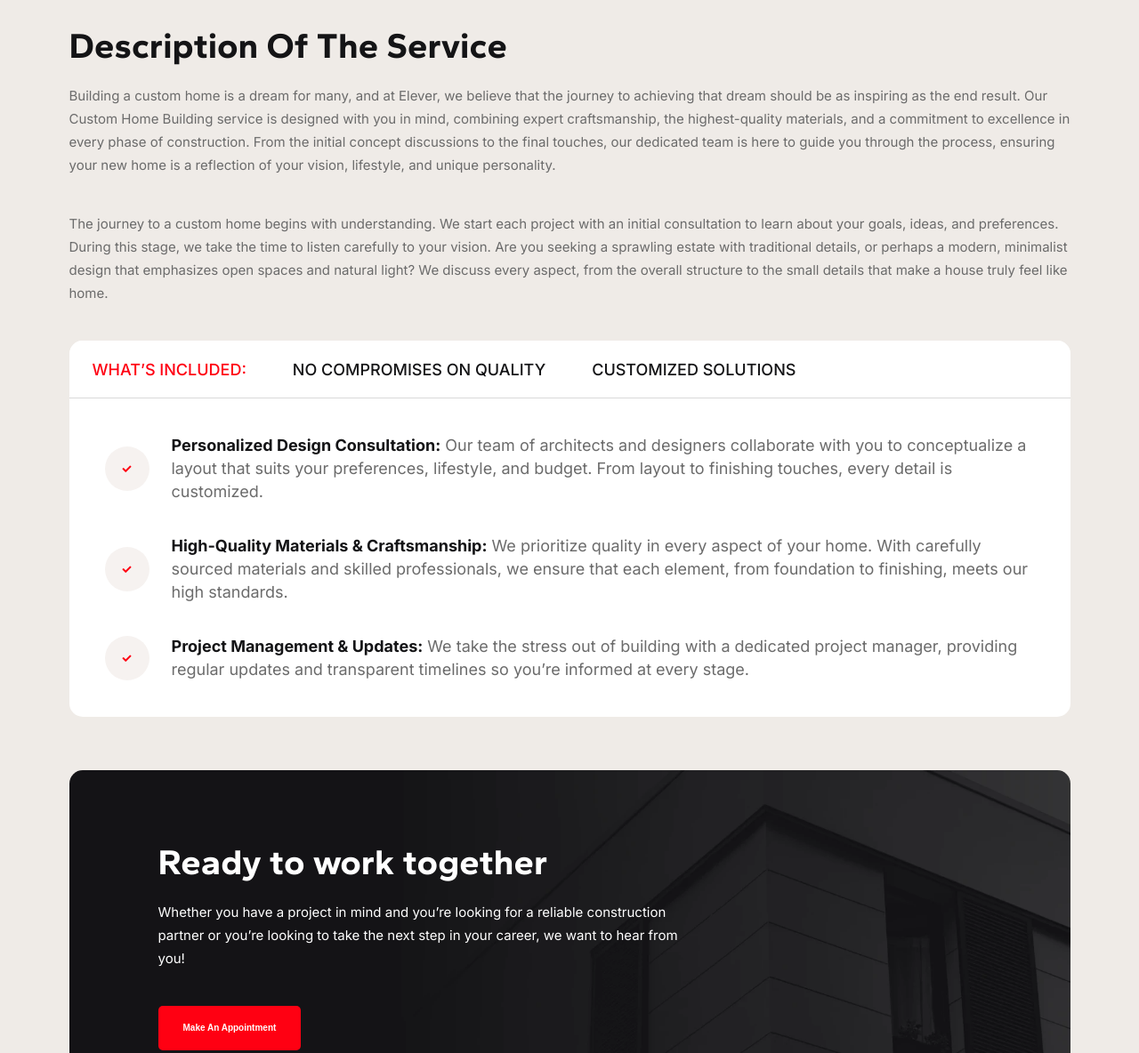
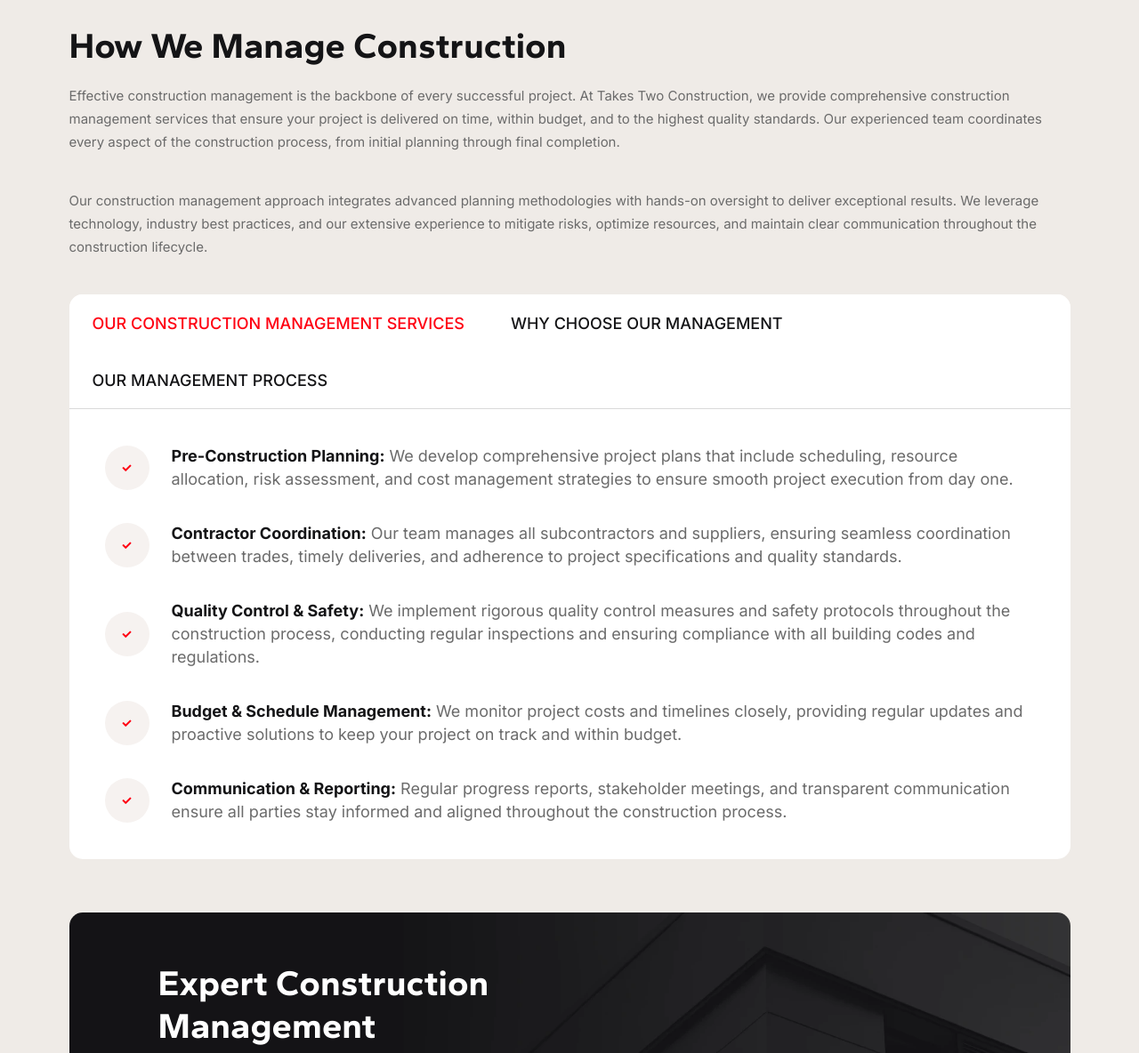
Before and after one commit to sinclair-t/TTC-Main, a website: page Construction-management.html in a window 1280 px wide. Shown: the part 1125-2309 px from the top of the page at 89% size. Drawn offline with Linux system fonts and the light colour scheme; some packages are replaced by stand-ins of ours.

Commit message:
Updated Construction-management.html

```diff
--- a/Construction-management.html
+++ b/Construction-management.html
@@ -56,8 +56,6 @@
                                     <span>Follow Us On:</span>
                                     <ul>
                                         <li><a href="index.html#"><i class="fa-brands fa-facebook-f"></i></a></li>
-                                        <li><a href="index.html#"><i class="fa-brands fa-twitter"></i></a></li>
-                                        <li><a href="index.html#"><i class="fa-brands fa-whatsapp"></i></a></li>
                                         <li><a href="index.html#"><i class="fa-brands fa-linkedin-in"></i></a></li>
                                     </ul>
                                 </div>
@@ -288,16 +286,6 @@
                             </li>
                             <li>
                                 <a href="index.html#">
-                                    <i class="fa-brands fa-twitter"></i>
-                                </a>
-                            </li>
-                            <li>
-                                <a href="index.html#">
-                                    <i class="fa-brands fa-youtube"></i>
-                                </a>
-                            </li>
-                            <li>
-                                <a href="index.html#">
                                     <i class="fa-brands fa-linkedin-in"></i>
                                 </a>
                             </li>
@@ -316,14 +304,11 @@
                     <div class="breadcrumb-area-inner">
                         <span class="water-text">Details</span>
                         <h1 class="title">
-
-                            Residential Construction to virtual design and construction, we
-                            offe.
-
+                            Construction Management
                         </h1>
                         <div class="nav-area-navigation">
                             <a href="index.html#">home</a>
-                            <a class="current" href="index.html#">Service Details</a>
+                            <a class="current" href="index.html#">Our Approach</a>
                         </div>
                     </div>
                 </div>
@@ -341,41 +326,29 @@
                         <img src="assets/images/service/17.webp" alt="service">
                     </div>
                     <div class="service-details-inner-area-wrapper">
-                        <h4 class="title">Description Of The Service</h4>
+                        <h4 class="title">How We Manage Construction</h4>
                         <p class="disc">
-                            Building a custom home is a dream for many, and at Elever, we believe that the journey to
-                            achieving that dream should be as inspiring as the end result. Our Custom Home Building
-                            service is designed with you in mind, combining expert craftsmanship, the highest-quality
-                            materials, and a commitment to excellence in every phase of construction. From the initial
-                            concept discussions to the final touches, our dedicated team is here to guide you through
-                            the process, ensuring your new home is a reflection of your vision, lifestyle, and unique
-                            personality.
-
+                            Effective construction management is the backbone of every successful project. At Takes Two Construction, we provide comprehensive construction management services that ensure your project is delivered on time, within budget, and to the highest quality standards. Our experienced team coordinates every aspect of the construction process, from initial planning through final completion.
                         </p>
                         <p class="disc">
-                            The journey to a custom home begins with understanding. We start each project with an
-                            initial consultation to learn about your goals, ideas, and preferences. During this stage,
-                            we take the time to listen carefully to your vision. Are you seeking a sprawling estate with
-                            traditional details, or perhaps a modern, minimalist design that emphasizes open spaces and
-                            natural light? We discuss every aspect, from the overall structure to the small details that
-                            make a house truly feel like home.
+                            Our construction management approach integrates advanced planning methodologies with hands-on oversight to deliver exceptional results. We leverage technology, industry best practices, and our extensive experience to mitigate risks, optimize resources, and maintain clear communication throughout the construction lifecycle.
                         </p>
                         <div class="service-main-wrapper-tabs">
                             <ul class="nav nav-tabs" id="myTab" role="tablist">
                                 <li class="nav-item" role="presentation">
                                     <button class="nav-link active" id="home-tab" data-bs-toggle="tab"
                                         data-bs-target="#home" type="button" role="tab" aria-controls="home"
-                                        aria-selected="true">What’s Included:</button>
+                                        aria-selected="true">Our Construction Management Services</button>
                                 </li>
                                 <li class="nav-item" role="presentation">
                                     <button class="nav-link" id="profile-tab" data-bs-toggle="tab"
                                         data-bs-target="#profile" type="button" role="tab" aria-controls="profile"
-                                        aria-selected="false">No Compromises on Quality</button>
+                                        aria-selected="false">Why Choose Our Management</button>
                                 </li>
                                 <li class="nav-item" role="presentation">
                                     <button class="nav-link" id="contact-tab" data-bs-toggle="tab"
                                         data-bs-target="#contact" type="button" role="tab" aria-controls="contact"
-                                        aria-selected="false">Customized Solutions</button>
+                                        aria-selected="false">Our Management Process</button>
                                 </li>
                             </ul>
                             <div class="tab-content" id="myTabContent">
@@ -387,12 +360,7 @@
                                                 <i class="fa-solid fa-check"></i>
                                             </div>
                                             <div class="inner-content">
-                                                <b>Personalized Design Consultation:</b> Our team of architects and
-                                                designers
-                                                collaborate with you to conceptualize a layout that suits your
-                                                preferences,
-                                                lifestyle, and budget. From layout to finishing touches, every detail is
-                                                customized.
+                                                <b>Pre-Construction Planning:</b> We develop comprehensive project plans that include scheduling, resource allocation, risk assessment, and cost management strategies to ensure smooth project execution from day one.
                                             </div>
                                         </div>
                                         <div class="single">
@@ -400,10 +368,7 @@
                                                 <i class="fa-solid fa-check"></i>
                                             </div>
                                             <div class="inner-content">
-                                                <b>High-Quality Materials & Craftsmanship:</b> We prioritize quality in
-                                                every aspect of your home. With carefully sourced materials and skilled
-                                                professionals, we ensure that each element, from foundation to
-                                                finishing, meets our high standards.
+                                                <b>Contractor Coordination:</b> Our team manages all subcontractors and suppliers, ensuring seamless coordination between trades, timely deliveries, and adherence to project specifications and quality standards.
                                             </div>
                                         </div>
                                         <div class="single">
@@ -411,9 +376,23 @@
                                                 <i class="fa-solid fa-check"></i>
                                             </div>
                                             <div class="inner-content">
-                                                <b>Project Management & Updates:</b> We take the stress out of building
-                                                with a dedicated project manager, providing regular updates and
-                                                transparent timelines so you’re informed at every stage.
+                                                <b>Quality Control & Safety:</b> We implement rigorous quality control measures and safety protocols throughout the construction process, conducting regular inspections and ensuring compliance with all building codes and regulations.
+                                            </div>
+                                        </div>
+                                        <div class="single">
+                                            <div class="icon">
+                                                <i class="fa-solid fa-check"></i>
+                                            </div>
+                                            <div class="inner-content">
+                                                <b>Budget & Schedule Management:</b> We monitor project costs and timelines closely, providing regular updates and proactive solutions to keep your project on track and within budget.
+                                            </div>
+                                        </div>
+                                        <div class="single">
+                                            <div class="icon">
+                                                <i class="fa-solid fa-check"></i>
+                                            </div>
+                                            <div class="inner-content">
+                                                <b>Communication & Reporting:</b> Regular progress reports, stakeholder meetings, and transparent communication ensure all parties stay informed and aligned throughout the construction process.
                                             </div>
                                         </div>
                                     </div>
@@ -426,12 +405,7 @@
                                                 <i class="fa-solid fa-check"></i>
                                             </div>
                                             <div class="inner-content">
-                                                <b>Personalized Design Consultation:</b> Our team of architects and
-                                                designers
-                                                collaborate with you to conceptualize a layout that suits your
-                                                preferences,
-                                                lifestyle, and budget. From layout to finishing touches, every detail is
-                                                customized.
+                                                <b>Proven Track Record:</b> Years of successful project delivery across residential and commercial construction with consistently satisfied clients.
                                             </div>
                                         </div>
                                         <div class="single">
@@ -439,10 +413,7 @@
                                                 <i class="fa-solid fa-check"></i>
                                             </div>
                                             <div class="inner-content">
-                                                <b>High-Quality Materials & Craftsmanship:</b> We prioritize quality in
-                                                every aspect of your home. With carefully sourced materials and skilled
-                                                professionals, we ensure that each element, from foundation to
-                                                finishing, meets our high standards.
+                                                <b>Technology Integration:</b> We utilize cutting-edge project management software and construction technology to enhance efficiency, accuracy, and communication.
                                             </div>
                                         </div>
                                         <div class="single">
@@ -450,9 +421,15 @@
                                                 <i class="fa-solid fa-check"></i>
                                             </div>
                                             <div class="inner-content">
-                                                <b>Project Management & Updates:</b> We take the stress out of building
-                                                with a dedicated project manager, providing regular updates and
-                                                transparent timelines so you’re informed at every stage.
+                                                <b>Risk Mitigation:</b> Our proactive approach identifies and addresses potential issues before they impact your project timeline or budget.
+                                            </div>
+                                        </div>
+                                        <div class="single">
+                                            <div class="icon">
+                                                <i class="fa-solid fa-check"></i>
+                                            </div>
+                                            <div class="inner-content">
+                                                <b>Expert Team:</b> Our construction managers are industry professionals with extensive experience in managing complex construction projects.
                                             </div>
                                         </div>
                                     </div>
@@ -465,12 +442,7 @@
                                                 <i class="fa-solid fa-check"></i>
                                             </div>
                                             <div class="inner-content">
-                                                <b>Personalized Design Consultation:</b> Our team of architects and
-                                                designers
-                                                collaborate with you to conceptualize a layout that suits your
-                                                preferences,
-                                                lifestyle, and budget. From layout to finishing touches, every detail is
-                                                customized.
+                                                <b>Project Initiation:</b> We begin with comprehensive project planning, establishing clear objectives, timelines, and communication protocols with all stakeholders.
                                             </div>
                                         </div>
                                         <div class="single">
@@ -478,10 +450,7 @@
                                                 <i class="fa-solid fa-check"></i>
                                             </div>
                                             <div class="inner-content">
-                                                <b>High-Quality Materials & Craftsmanship:</b> We prioritize quality in
-                                                every aspect of your home. With carefully sourced materials and skilled
-                                                professionals, we ensure that each element, from foundation to
-                                                finishing, meets our high standards.
+                                                <b>Resource Coordination:</b> We coordinate all project resources including materials, equipment, and labor to ensure optimal efficiency and cost-effectiveness.
                                             </div>
                                         </div>
                                         <div class="single">
@@ -489,9 +458,23 @@
                                                 <i class="fa-solid fa-check"></i>
                                             </div>
                                             <div class="inner-content">
-                                                <b>Project Management & Updates:</b> We take the stress out of building
-                                                with a dedicated project manager, providing regular updates and
-                                                transparent timelines so you’re informed at every stage.
+                                                <b>Execution & Oversight:</b> Daily site management, quality inspections, and progress monitoring ensure your project stays on track and meets all specifications.
+                                            </div>
+                                        </div>
+                                        <div class="single">
+                                            <div class="icon">
+                                                <i class="fa-solid fa-check"></i>
+                                            </div>
+                                            <div class="inner-content">
+                                                <b>Problem Resolution:</b> When challenges arise, our experienced team quickly develops and implements solutions to minimize impact on schedule and budget.
+                                            </div>
+                                        </div>
+                                        <div class="single">
+                                            <div class="icon">
+                                                <i class="fa-solid fa-check"></i>
+                                            </div>
+                                            <div class="inner-content">
+                                                <b>Project Closeout:</b> We ensure proper project completion with final inspections, documentation, and client handover for a seamless transition.
                                             </div>
                                         </div>
                                     </div>
@@ -511,11 +494,9 @@
                 <div class="col-lg-12">
                     <div class="call-to-action-area-service bg_image">
                         <div class="inner">
-                            <h3 class="title">Ready to work together</h3>
+                            <h3 class="title">Expert Construction Management</h3>
                             <p class="disc">
-                                Whether you have a project in mind and you’re looking for a reliable construction
-                                partner or you’re looking to take the next step in your career, we want to hear from
-                                you!
+                                Let our experienced construction management team handle the complexities of your project. From planning to completion, we ensure every detail is managed professionally and efficiently.
                             </p>
                             <a href="index.html#" class="rts-btn btn-primary">Make An Appointment</a>
                         </div>
@@ -549,8 +530,8 @@
                         <div class="title-wrapper-left mb--50">
                             <span class="pre">How We Works</span>
                             <h2 class="title">
-                                How To Work With Elever <br>
-                                Construction Builder
+                                How TTC Construction <br>
+                                Management Works
                             </h2>
                         </div>
                         <div class="single-choose-us-one">
@@ -560,8 +541,7 @@
                             </div>
                             <div class="info-wrapper">
                                 <h5 class="title">Consultation & Planning</h5>
-                                <p class="disc">We begin with a thorough consultation to understand your vision, budget,
-                                    and project goals. Our team works with you to develop a tailored plan</p>
+                                <p class="disc">We start with comprehensive project assessment, establishing clear objectives, scope definition, and developing detailed construction management plans tailored to your specific needs.</p>
                             </div>
                         </div>
                         <div class="single-choose-us-one">
@@ -571,8 +551,7 @@
                             </div>
                             <div class="info-wrapper">
                                 <h5 class="title">Design & Pre-Construction</h5>
-                                <p class="disc">We begin with a thorough consultation to understand your vision, budget,
-                                    and project goals. Our team works with you to develop a tailored plan</p>
+                                <p class="disc">Our team coordinates design reviews, permit acquisition, contractor selection, and pre-construction activities to ensure seamless project launch and execution.</p>
                             </div>
                         </div>
                         <div class="single-choose-us-one">
@@ -582,8 +561,7 @@
                             </div>
                             <div class="info-wrapper">
                                 <h5 class="title">Construction & Delivery</h5>
-                                <p class="disc">We begin with a thorough consultation to understand your vision, budget,
-                                    and project goals. Our team works with you to develop a tailored plan</p>
+                                <p class="disc">We provide daily oversight, quality control, safety management, and progress monitoring to deliver your project on time, within budget, and to specifications.</p>
                             </div>
                         </div>
                     </div>
@@ -665,8 +643,6 @@
                     <div class="social-area-wrapper-one">
                         <ul>
                             <li><a href="index.html#"><i class="fa-brands fa-facebook-f"></i></a></li>
-                            <li><a href="index.html#"><i class="fa-brands fa-twitter"></i></a></li>
-                            <li><a href="index.html#"><i class="fa-brands fa-youtube"></i></a></li>
                             <li><a href="index.html#"><i class="fa-brands fa-linkedin-in"></i></a></li>
                         </ul>
                     </div>
```
